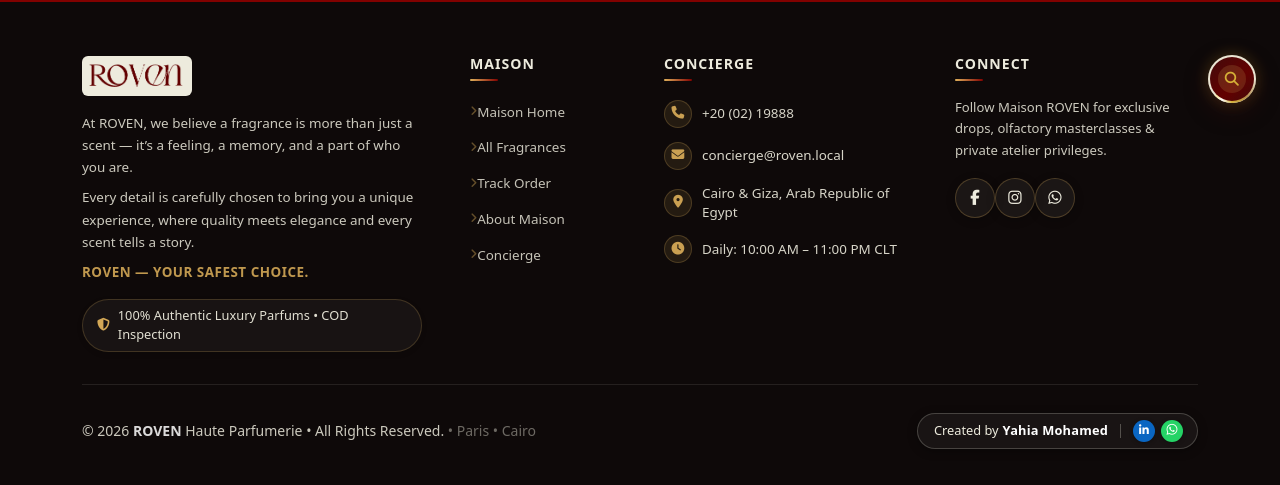
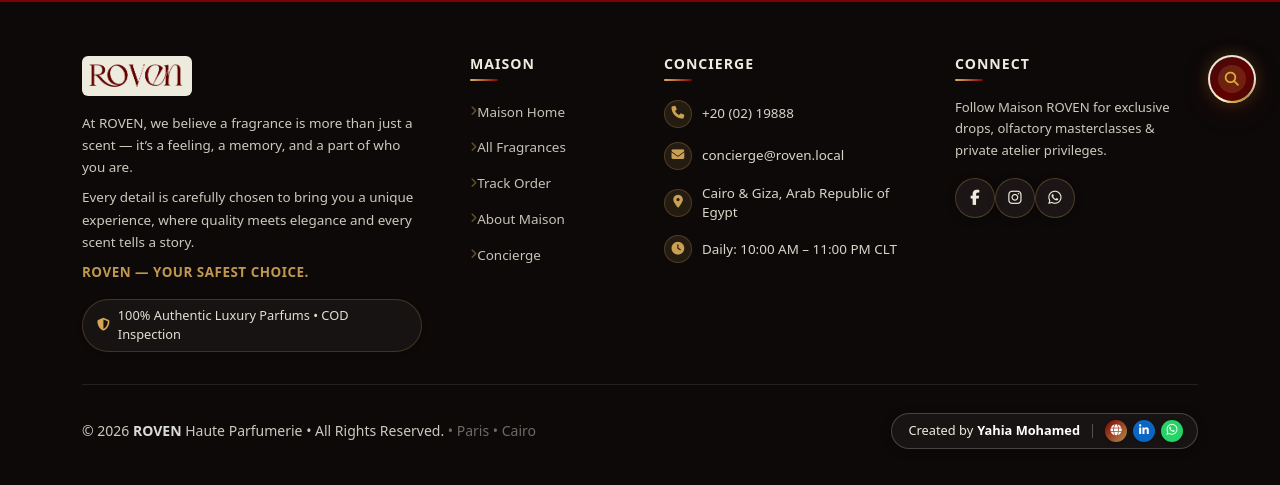
Before and after one commit to yahiamohamed21/roven-eg, an ASP.NET Core app: page /Cart in a window 1280 px wide. Shown: the part 673-1158 px from the top of the page. Run offline with ASP.NET Core 8, Linux system fonts and the light colour scheme; data comes from the database, SQL or seed files in the repository; data that the repository does not hold is empty; some libraries are stand-ins or nearby versions; some web fonts are replaced.

Commit message:
feat(footer): add Yahia Mohamed portfolio website link in developer badge

```diff
--- a/Views/Shared/_StoreLayout.cshtml
+++ b/Views/Shared/_StoreLayout.cshtml
@@ -1681,6 +1681,12 @@
             font-size: 0.78rem;
         }
 
+        .developer-icon-btn.portfolio {
+            background: linear-gradient(135deg, #810100 0%, #b58d4a 100%);
+            color: #ffffff !important;
+            font-size: 0.7rem;
+        }
+
         @@media (max-width: 575.98px) {
             .store-footer {
                 padding-top: 2.25rem !important;
@@ -1729,6 +1735,9 @@
             }
             .developer-icon-btn.whatsapp {
                 font-size: 0.72rem !important;
+            }
+            .developer-icon-btn.portfolio {
+                font-size: 0.64rem !important;
             }
         }
 
@@ -2584,10 +2593,13 @@
 
                 <div class="developer-box">
                     <span class="developer-text">
-                        Created by <strong>Yahia Mohamed</strong>
+                        Created by <a href="https://yahiaa-protofolio.runasp.net/" target="_blank" rel="noopener noreferrer" class="text-decoration-none fw-bold" style="color: #ffffff;" title="Visit Yahia Mohamed Portfolio">Yahia Mohamed</a>
                     </span>
                     <span class="developer-vr" aria-hidden="true"></span>
                     <div class="developer-links">
+                        <a href="https://yahiaa-protofolio.runasp.net/" target="_blank" rel="noopener noreferrer" class="developer-icon-btn portfolio" title="Portfolio Website">
+                            <i class="fa-solid fa-globe"></i>
+                        </a>
                         <a href="https://www.linkedin.com/in/yahia-mohamed-b8b440372/" target="_blank" rel="noopener noreferrer" class="developer-icon-btn linkedin" title="LinkedIn Profile">
                             <i class="fa-brands fa-linkedin-in"></i>
                         </a>
```
